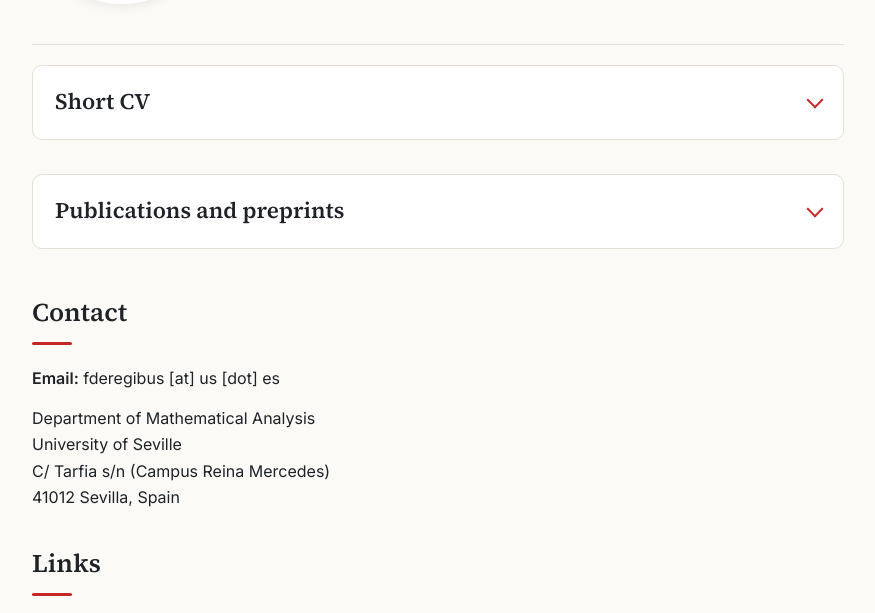
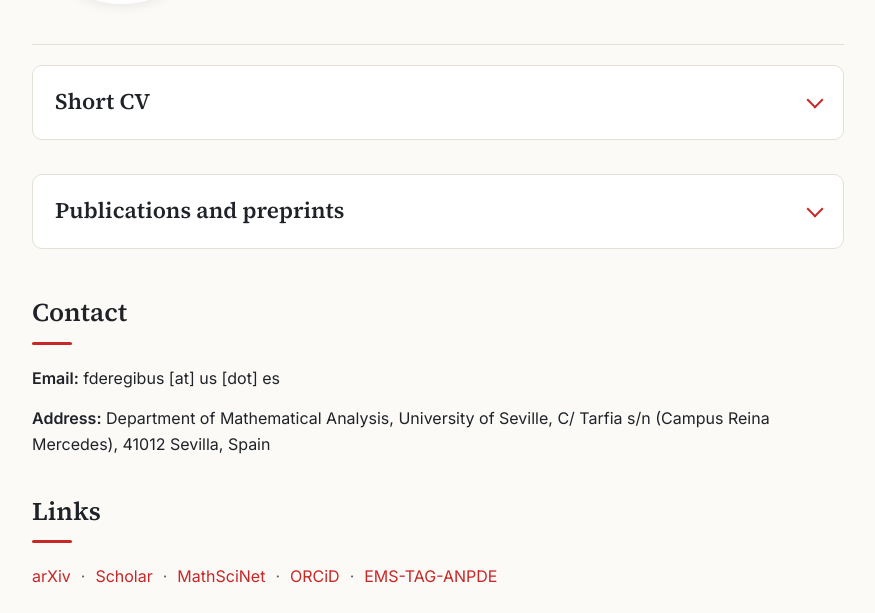
Before and after one commit to eipifdr/fabioderegibus, a plain HTML site: page index-fdr.html in a window 1280 px wide. Shown: the part 291-904 px from the top of the page, without its empty margins (202-1077 px from the left). Drawn offline with Linux system fonts and the light colour scheme.

Commit message:
index-fdr.html

```diff
--- a/index-fdr.html
+++ b/index-fdr.html
@@ -124,8 +124,8 @@
 
     /* Contact */
     .plain { margin: 0 0 14px; }
-    .plain-links { list-style: none; margin: 0; padding: 0; }
-    .plain-links li { padding: 3px 0; }
+    .plain-links { list-style: none; margin: 0; padding: 0; display: flex; flex-wrap: wrap; }
+    .plain-links li + li::before { content: "·"; margin: 0 10px; color: var(--muted); }
 
     footer { text-align: center; color: var(--muted); font-size: 0.85rem; padding: 24px; border-top: 1px solid var(--line); }
 
@@ -233,17 +233,14 @@
       <p class="plain">
         <strong>Email:</strong> fderegibus [at] us [dot] es
       </p>
-      <p class="plain">
-        Department of Mathematical Analysis<br>
-        University of Seville<br>
-        C/ Tarfia s/n (Campus Reina Mercedes)<br>
-        41012 Sevilla, Spain
+      <strong>Address:</strong> Department of Mathematical Analysis, University of Seville, C/ Tarfia s/n (Campus Reina Mercedes), 41012 Sevilla, Spain
       </p>
+
 
       <h2 style="margin-top:32px">Links</h2>
       <ul class="plain-links">
         <li><a href="https://arxiv.org/a/deregibus_f_1.html" target="_blank" rel="noopener">arXiv</a></li>
-        <li><a href="https://scholar.google.com/citations?user=Z9vYzc0AAAAJ" target="_blank" rel="noopener">Google Scholar</a></li>
+        <li><a href="https://scholar.google.com/citations?user=Z9vYzc0AAAAJ" target="_blank" rel="noopener">Scholar</a></li>
         <li><a href="https://mathscinet.ams.org/mathscinet/MRAuthorID/1419013" target="_blank" rel="noopener">MathSciNet</a></li>
         <li><a href="https://orcid.org/0000-0001-5383-2036" target="_blank" rel="noopener">ORCiD</a></li>
         <li><a href="https://sites.google.com/uniroma1.it/ems-tag-anpde/home" target="_blank" rel="noopener">EMS-TAG-ANPDE</a></li>
```
